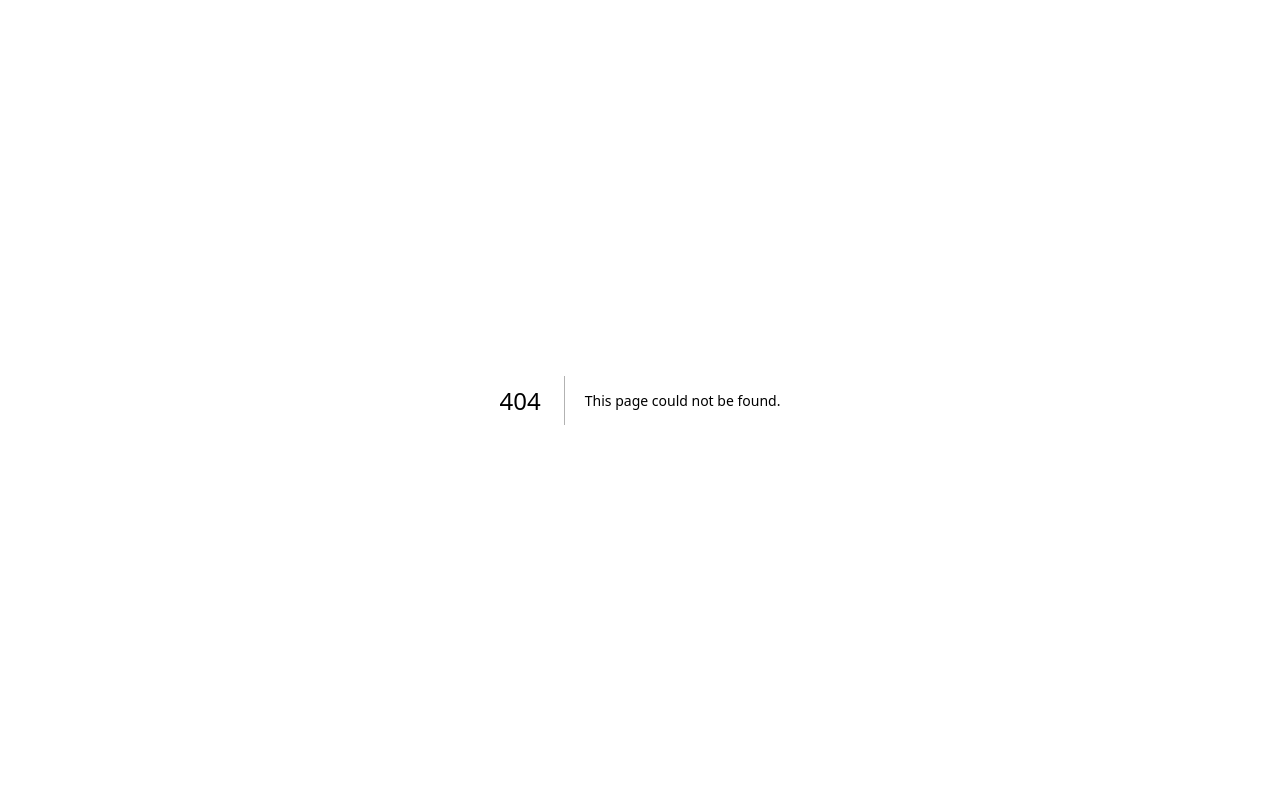
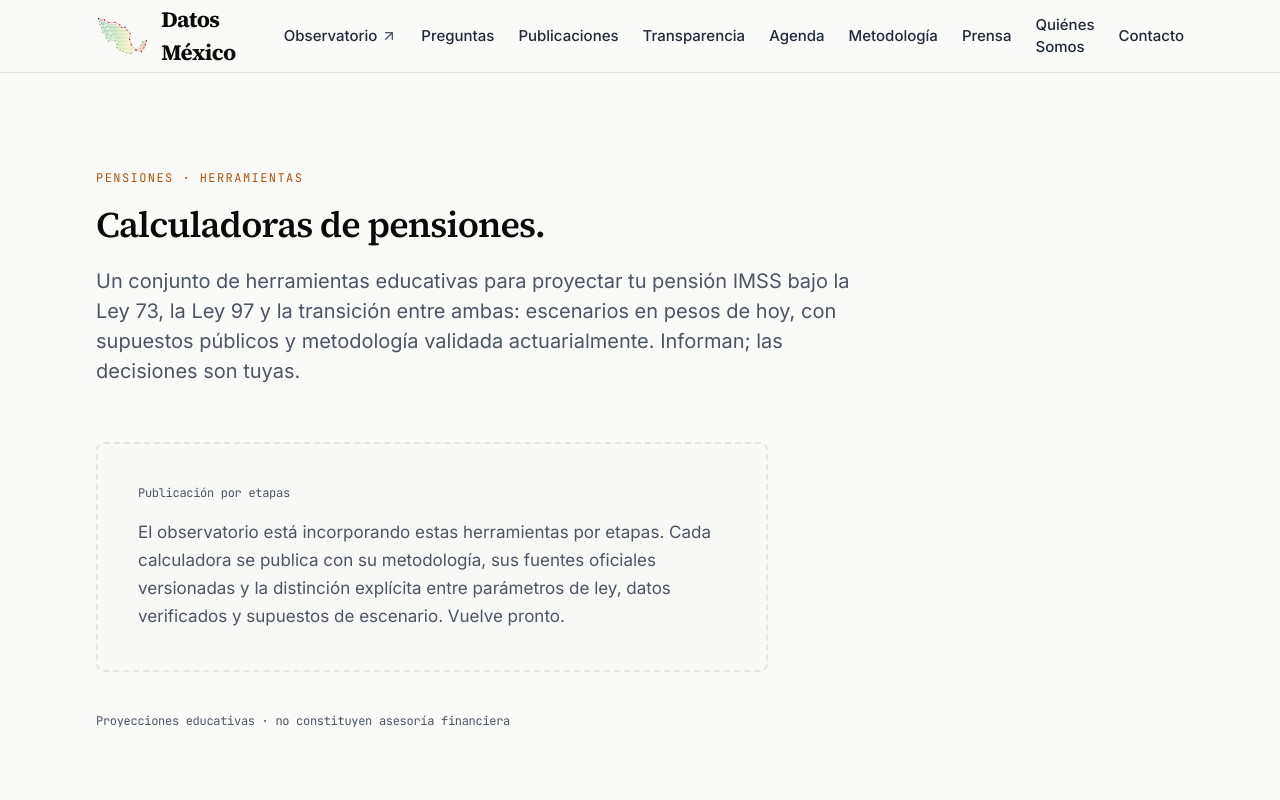
Before and after one commit to Datos-Mexico/datos-mexico-site, a Next.js app: page /pensiones/calculadoras in a window 1280 px wide. Before the commit this address had no page. Shown: the top 800 px of the page. Built offline with nearby package versions, Linux system fonts and the light colour scheme.

Commit message:
feat(pensiones): placeholder de /pensiones/calculadoras
Página de aterrizaje de las herramientas de pensiones con el sistema de
diseño del sitio y nota de publicación por etapas. Cierra el enlace que
los colofones de las 29 entregas de la serie apuntan a esta ruta.

```diff
--- /dev/null
+++ b/app/(marketing)/pensiones/calculadoras/page.tsx
@@ -0,0 +1,46 @@
+import type { Metadata } from "next";
+import { Container } from "@/components/layout/Container";
+import { SectionHeader } from "@/components/ui/SectionHeader";
+import { Body, Mono } from "@/components/typography";
+
+export const metadata: Metadata = {
+  title: "Calculadoras de pensiones",
+  description:
+    "Herramientas educativas de proyección de pensión IMSS (Ley 73, Ley 97 y transición) del observatorio Datos México: escenarios en pesos de hoy, supuestos públicos y metodología validada actuarialmente. No es asesoría financiera.",
+  alternates: { canonical: "/pensiones/calculadoras" },
+  openGraph: {
+    title: "Calculadoras de pensiones — Datos México",
+    description:
+      "Herramientas educativas de proyección de pensión IMSS con supuestos públicos y metodología validada actuarialmente.",
+    url: "/pensiones/calculadoras",
+    type: "website",
+  },
+};
+
+export default function CalculadorasPage() {
+  return (
+    <section className="border-b border-border py-20 md:py-24">
+      <Container>
+        <SectionHeader
+          eyebrow="Pensiones · Herramientas"
+          title="Calculadoras de pensiones."
+          lead="Un conjunto de herramientas educativas para proyectar tu pensión IMSS bajo la Ley 73, la Ley 97 y la transición entre ambas: escenarios en pesos de hoy, con supuestos públicos y metodología validada actuarialmente. Informan; las decisiones son tuyas."
+        />
+
+        <div className="mt-14 max-w-2xl rounded-lg border-2 border-dashed border-border bg-muted/40 p-10">
+          <Mono className="block text-[12px]">Publicación por etapas</Mono>
+          <Body className="mt-4 text-[16px] leading-[1.65] text-text-subtle">
+            El observatorio está incorporando estas herramientas por etapas.
+            Cada calculadora se publica con su metodología, sus fuentes
+            oficiales versionadas y la distinción explícita entre parámetros de
+            ley, datos verificados y supuestos de escenario. Vuelve pronto.
+          </Body>
+        </div>
+
+        <Mono className="mt-10 block text-[12px]">
+          Proyecciones educativas · no constituyen asesoría financiera
+        </Mono>
+      </Container>
+    </section>
+  );
+}
```
